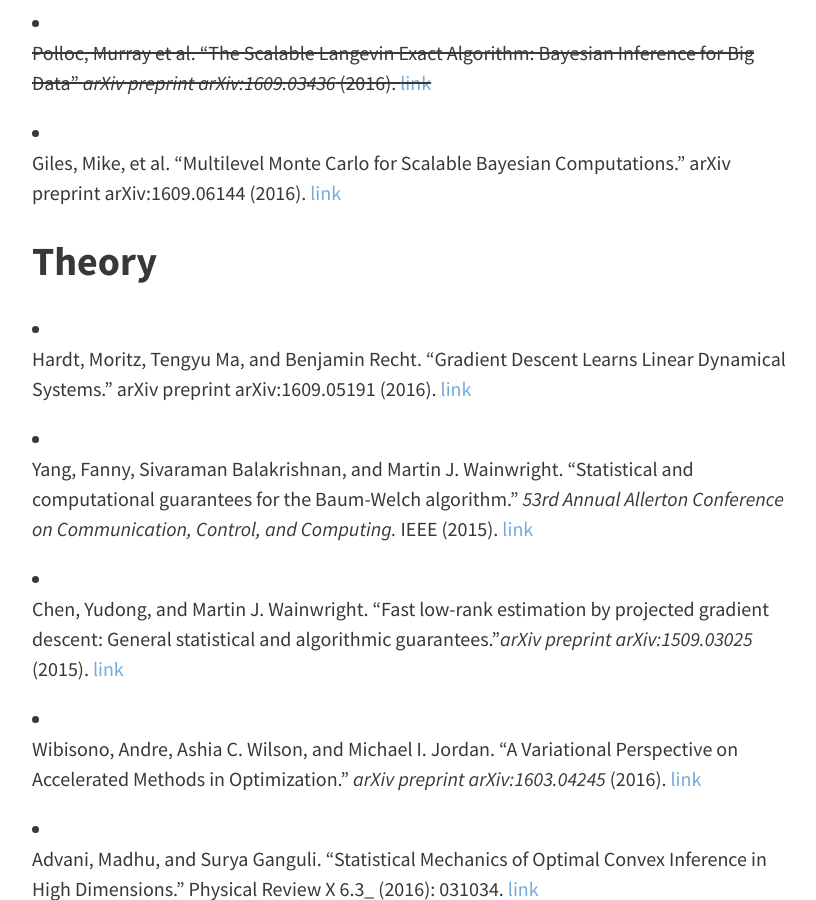
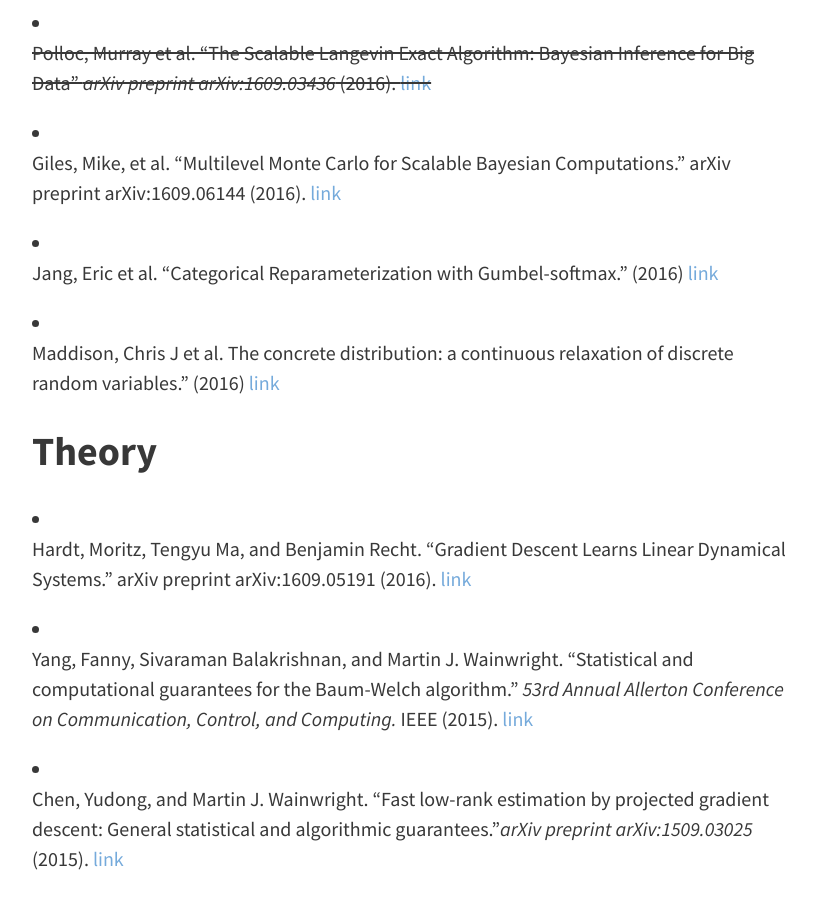
Before and after one commit to casmls/casmls.github.io, a Jekyll site: the page built from papers.md, in a window 1280 px wide and 900 px high, scrolled down 2467 px. Shown: the whole window, without its empty margins (224-1040 px from the left). Built offline with Jekyll 4.4.1, drawn with Linux system fonts in a browser that asks for light colours; nearby versions of some CDN libraries.

Commit message:
adding two discrete-continuous papers

```diff
--- a/papers.md
+++ b/papers.md
@@ -46,6 +46,10 @@ This is a list of suggested papers to choose from, loosely organized by topic.
 - ~~Polloc, Murray et al. “The Scalable Langevin Exact Algorithm: Bayesian Inference for Big Data” _arXiv preprint arXiv:1609.03436_ (2016). [link](https://arxiv.org/abs/1609.03436)~~
 
 - Giles, Mike, et al. "Multilevel Monte Carlo for Scalable Bayesian Computations." arXiv preprint arXiv:1609.06144 (2016). [link](https://arxiv.org/pdf/1609.06144)
+
+- Jang, Eric et al. "Categorical Reparameterization with Gumbel-softmax." (2016) [link](http://openreview.net/pdf?id=rkE3y85ee)
+
+- Maddison, Chris J et al. The concrete distribution: a continuous relaxation of discrete random variables." (2016) [link](http://openreview.net/pdf?id=S1jE5L5gl)
 
 ## Theory
 - Hardt, Moritz, Tengyu Ma, and Benjamin Recht. "Gradient Descent Learns Linear Dynamical Systems." arXiv preprint arXiv:1609.05191 (2016). [link](https://arxiv.org/pdf/1609.05191)
```
